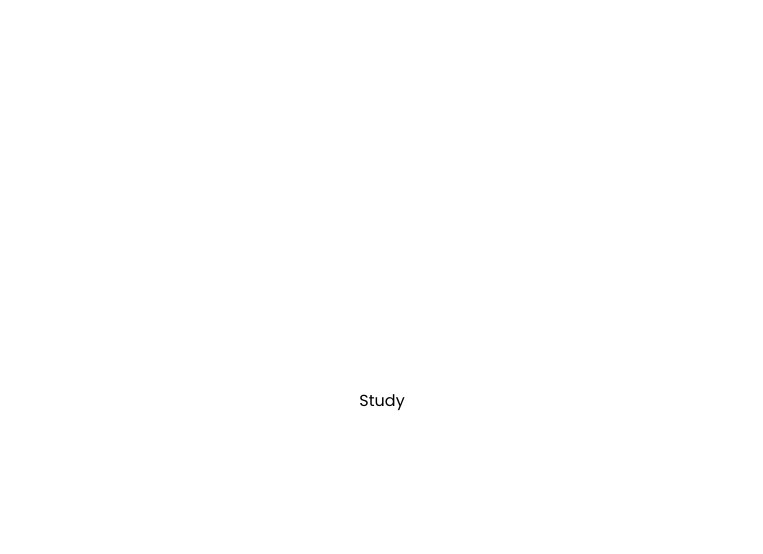
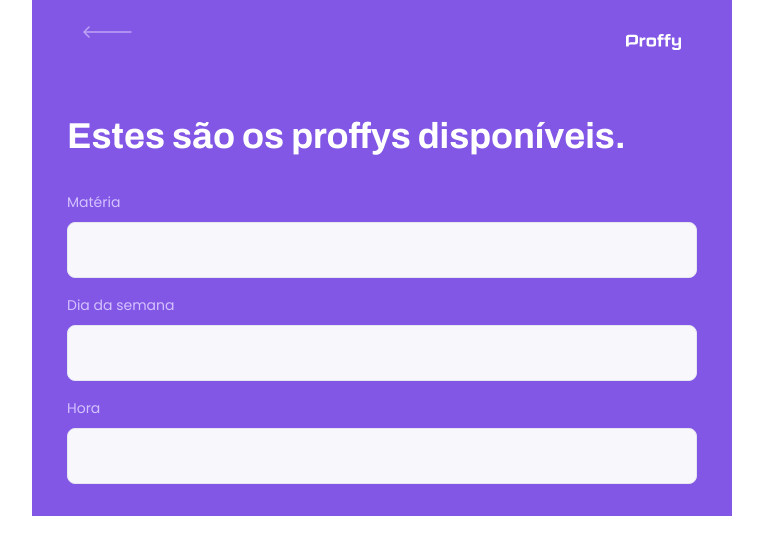
Before and after one commit to Eduardo-SO/Proffy, a React (Create React App) app in the folder web/: page /study in a window 1280 px wide. Shown: the top 554 px of the page, without its empty margins (258-1021 px from the left). Built offline with nearby package versions, Linux system fonts and the light colour scheme.

Commit message:
add: Header component

```diff
--- /dev/null
+++ b/web/src/components/PageHeader/index.tsx
@@ -0,0 +1,35 @@
+import React from 'react';
+import { Link } from 'react-router-dom';
+
+import logoImg from '../../images/logo.svg';
+import backIcon from '../../images/icons/back.svg';
+
+import {
+  Container,
+  TopBarContainer,
+  HeaderContent
+} from './styles';
+
+interface Props {
+  title: string;
+}
+
+const PageHeader: React.FC<Props> = ({ title, children }) => {
+  return (
+    <Container>
+        <TopBarContainer>
+          <Link to="/">
+            <img src={backIcon} alt="Voltar"/>
+          </Link>
+          <img src={logoImg} alt="Proffy"/>
+        </TopBarContainer>
+
+        <HeaderContent>
+          <strong>{title}</strong>
+          {children}
+        </HeaderContent>
+      </Container>
+  );
+}
+
+export default PageHeader;
--- /dev/null
+++ b/web/src/components/PageHeader/styles.ts
@@ -0,0 +1,47 @@
+import styled from 'styled-components';
+
+export const Container = styled.div`
+  display: flex;
+  flex-direction: column;
+
+  background-color: var(--color-primary);
+`;
+
+export const TopBarContainer = styled.div`
+  display: flex;
+  align-items: center;
+  justify-content: space-between;
+
+  width: 90%;
+  margin: 0 auto;
+  padding: 1.6rem;
+
+  color: var(--color-in-text-primary);
+
+  > img {
+    height: 1.6rem;
+  }
+
+  a {
+    height: 3.2em;
+    transition: opacity .2s;
+
+    &:hover {
+      opacity: .6;
+    }
+  }
+`;
+
+export const HeaderContent = styled.div`
+  position: relative;
+
+  width: 90%;
+  margin: 3.2rem auto;
+
+  strong {
+    color: var(--color-title-in-primary);
+    font: 700 3.6rem Archivo;
+    line-height: 4.2rem;
+
+  }
+`;
--- a/web/src/pages/TeacherForm/index.tsx
+++ b/web/src/pages/TeacherForm/index.tsx
@@ -1,9 +1,15 @@
 import React from 'react';
+
+import PageHeader from '../../components/PageHeader';
 
 import { Container } from './styles';
 
 const TeacherForm: React.FC = () => {
-  return <Container />;
+  return (
+    <Container>
+      <PageHeader title="Que incrivel que você quer dar aula!"/>
+    </Container>
+  );
 }
 
 export default TeacherForm;
--- a/web/src/pages/TeacherForm/styles.ts
+++ b/web/src/pages/TeacherForm/styles.ts
@@ -1,5 +1,7 @@
 import styled from 'styled-components';
 
 export const Container = styled.div`
-
+  width: 100vw;
+  max-width: 700px;
+  height: 100vh;
 `;
--- a/web/src/pages/TeacherList/index.tsx
+++ b/web/src/pages/TeacherList/index.tsx
@@ -1,9 +1,32 @@
 import React from 'react';
 
-import { Container } from './styles';
+import PageHeader from '../../components/PageHeader';
+
+import { Container, SearchTeachers, InputBlock } from './styles';
 
 const TeacherList: React.FC = () => {
-  return <Container>Study</Container>;
+  return (
+    <Container>
+      <PageHeader title="Estes são os proffys disponíveis.">
+        <SearchTeachers>
+          <InputBlock>
+            <label htmlFor="subject">Matéria</label>
+            <input type="text" id="subject"/>
+          </InputBlock>
+
+          <InputBlock>
+            <label htmlFor="week_day">Dia da semana</label>
+            <input type="text" id="week_day"/>
+          </InputBlock>
+
+          <InputBlock>
+            <label htmlFor="time">Hora</label>
+            <input type="text" id="time"/>
+          </InputBlock>
+        </SearchTeachers>
+      </PageHeader>
+    </Container>
+  );
 }
 
 export default TeacherList;
--- a/web/src/pages/TeacherList/styles.ts
+++ b/web/src/pages/TeacherList/styles.ts
@@ -1,5 +1,55 @@
 import styled from 'styled-components';
 
 export const Container = styled.div`
+  width: 100vw;
+  max-width: 700px;
+  height: 100vh;
+`;
 
+export const SearchTeachers = styled.form`
+  margin-top: 3.2rem;
+
+  label {
+    color: var(--color-text-in-primary);
+  }
 `;
+
+export const InputBlock = styled.div`
+  position: relative;
+
+  & + div {
+    margin-top: 1.4rem;
+  }
+
+  label {
+    font-size: 1.4rem;
+  }
+
+  input {
+    width: 100%;
+    height: 5.6rem;
+
+    margin-top: .8rem;
+    padding: 0 1.6rem;
+    border-radius: .8rem;
+
+    background: var(--color-input-background);
+    border: 1px solid var(--color-line-in-white);
+
+    font: 1.6rem Archivo;
+  }
+
+  &:focus-within::after {
+    content: '';
+
+    position: absolute;
+    left: 1.6rem;
+    right: 1.6rem;
+    bottom: 0;
+
+    width: calc(100% - 3.2rem);
+    height: 2px;
+
+    background: var(--color-primary-light);
+  }
+`;
```
